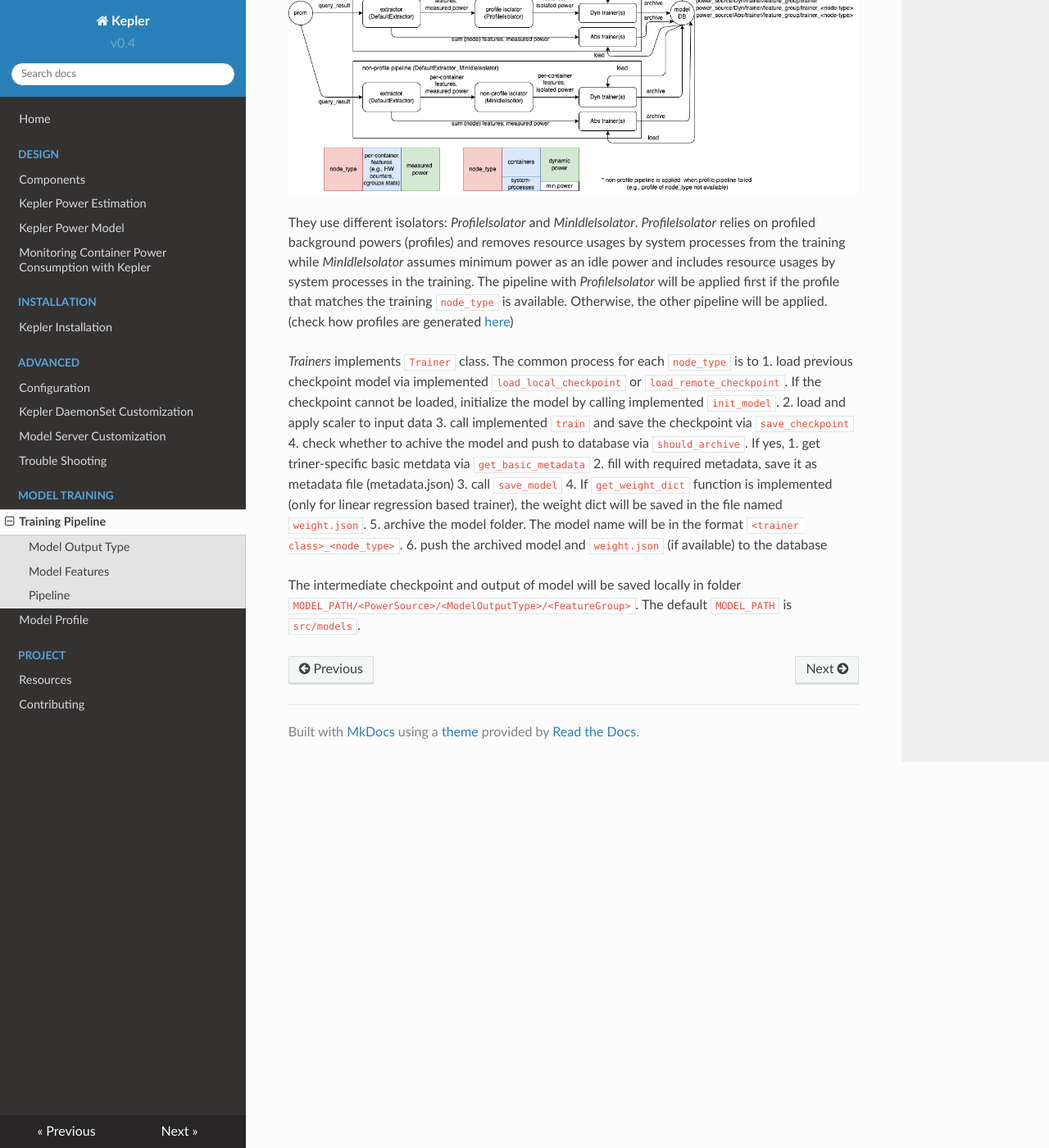
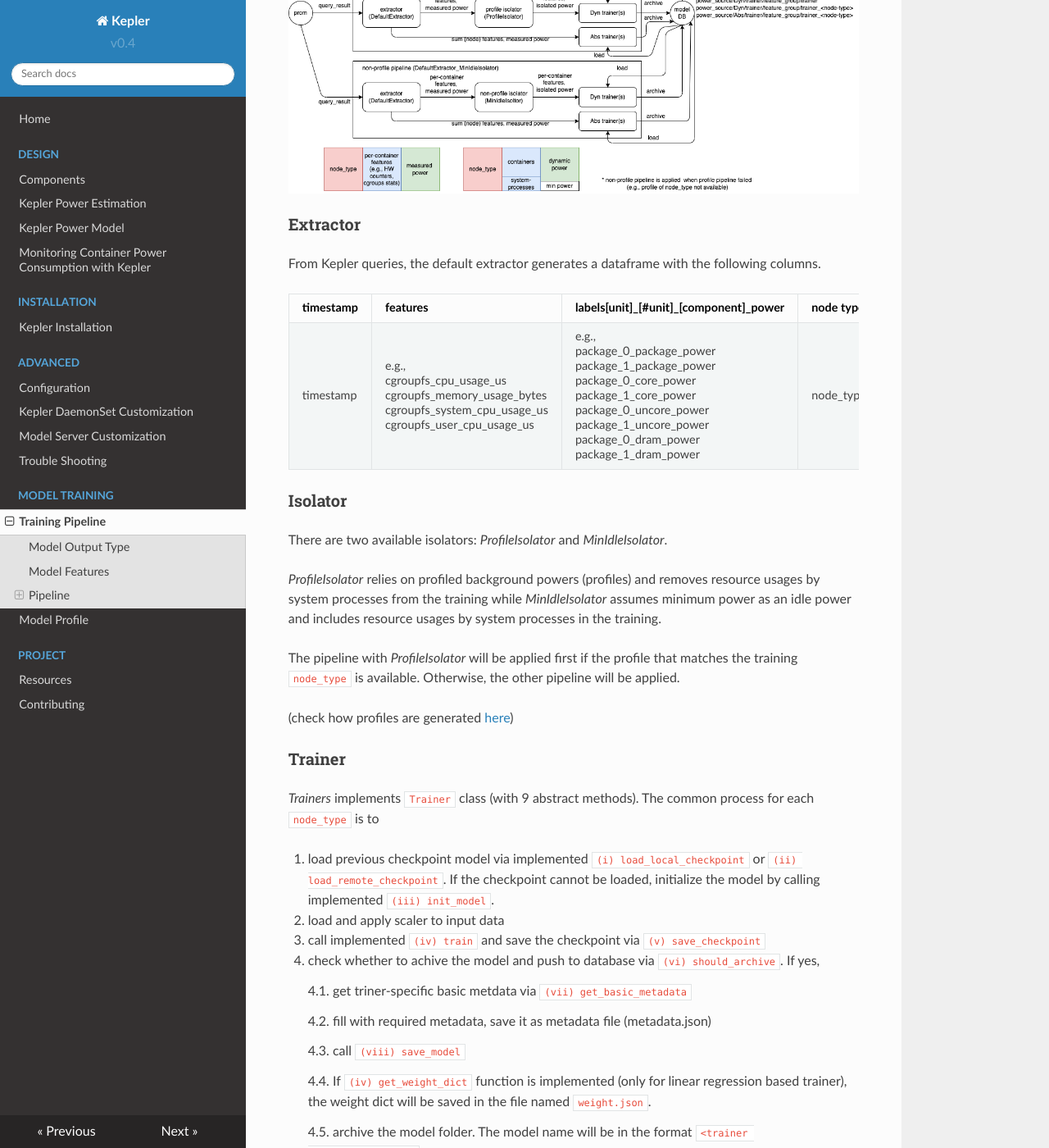
Before and after one commit to sustainable-computing-io/kepler-doc, an MkDocs documentation site: the page built from docs/model_training/pipeline.md, in a window 1280 px wide and 1400 px high, scrolled down 1425 px. Shown: the whole window at 82% size. Built offline with MkDocs 1.6.1, drawn with Linux system fonts in a browser that asks for light colours; nearby versions of some CDN libraries; some of the changed text lies outside the part shown.

Commit message:
format and separate subclass of pipeline
Signed-off-by: Sunyanan Choochotkaew <sunyanan.choochotkaew1@ibm.com>

```diff
--- a/docs/model_training/pipeline.md
+++ b/docs/model_training/pipeline.md
@@ -33,18 +33,48 @@
 
 ![](../fig/current_pipeline.png)
 
-They use different isolators: *ProfileIsolator* and *MinIdleIsolator*. *ProfileIsolator* relies on profiled background powers (profiles) and removes resource usages by system processes from the training while *MinIdleIsolator* assumes minimum power as an idle power and includes resource usages by system processes in the training. The pipeline with *ProfileIsolator* will be applied first if the profile that matches the training `node_type` is available. Otherwise, the other pipeline will be applied. (check how profiles are generated [here](./model_profile.md))
+### Extractor
 
-*Trainers* implements `Trainer` class. The common process for each `node_type` is to
-1. load previous checkpoint model via implemented `load_local_checkpoint` or `load_remote_checkpoint`. If the checkpoint cannot be loaded, initialize the model by calling implemented `init_model`.
+From Kepler queries, the default extractor generates a dataframe with the following columns.
+
+timestamp|features|labels[unit]\_[#unit]\_[component]\_power|node type
+---|---|---|---
+timestamp|e.g.,<br>cgroupfs_cpu_usage_us<br>cgroupfs_memory_usage_bytes<br>cgroupfs_system_cpu_usage_us<br>cgroupfs_user_cpu_usage_us|e.g.,<br>package_0_package_power<br>package_1_package_power<br>package_0_core_power<br>package_1_core_power<br>package_0_uncore_power<br>package_1_uncore_power<br>package_0_dram_power<br>package_1_dram_power|node_type
+
+### Isolator
+
+There are two available isolators: *ProfileIsolator* and *MinIdleIsolator*.
+
+*ProfileIsolator* relies on profiled background powers (profiles) and removes resource usages by system processes from the training while *MinIdleIsolator* assumes minimum power as an idle power and includes resource usages by system processes in the training.
+
+The pipeline with *ProfileIsolator* will be applied first if the profile that matches the training `node_type` is available. Otherwise, the other pipeline will be applied.
+
+(check how profiles are generated [here](./model_profile.md))
+
+### Trainer
+
+*Trainers* implements `Trainer` class (with 9 abstract methods). The common process for each `node_type` is to
+
+1. load previous checkpoint model via implemented `(i) load_local_checkpoint` or `(ii) load_remote_checkpoint`. If the checkpoint cannot be loaded, initialize the model by calling implemented `(iii) init_model`.
+
 2. load and apply scaler to input data
-3. call implemented `train` and save the checkpoint via `save_checkpoint`
-4. check whether to achive the model and push to database via `should_archive`. If yes,
-   1. get triner-specific basic metdata via `get_basic_metadata`
-   2. fill with required metadata, save it as metadata file (metadata.json)
-   3. call `save_model`
-   4. If `get_weight_dict` function is implemented (only for linear regression based trainer), the weight dict will be saved in the file named `weight.json`.
-   5. archive the model folder. The model name will be in the format `<trainer class>_<node_type>`.
-   6. push the archived model and `weight.json` (if available) to the database
+
+3. call implemented `(iv) train` and save the checkpoint via `(v) save_checkpoint`
+
+4. check whether to achive the model and push to database via `(vi) should_archive`. If yes,
+
+      4.1.  get triner-specific basic metdata via `(vii) get_basic_metadata`
+
+      4.2. fill with required metadata, save it as metadata file (metadata.json)
+
+      4.3. call `(viii) save_model`
+
+      4.4. If `(iv) get_weight_dict` function is implemented (only for linear regression based trainer), the weight dict will be saved in the file named `weight.json`.
+
+      4.5. archive the model folder. The model name will be in the format `<trainer class>_<node_type>`.
+
+      4.6. push the archived model and `weight.json` (if available) to the database
+
+If the trainer is based on scikit-learn, consider implementing only `init_model` method of `ScikitTrainer`.
 
 The intermediate checkpoint and output of model will be saved locally in folder `MODEL_PATH/<PowerSource>/<ModelOutputType>/<FeatureGroup>`. The default `MODEL_PATH` is `src/models`.
```
